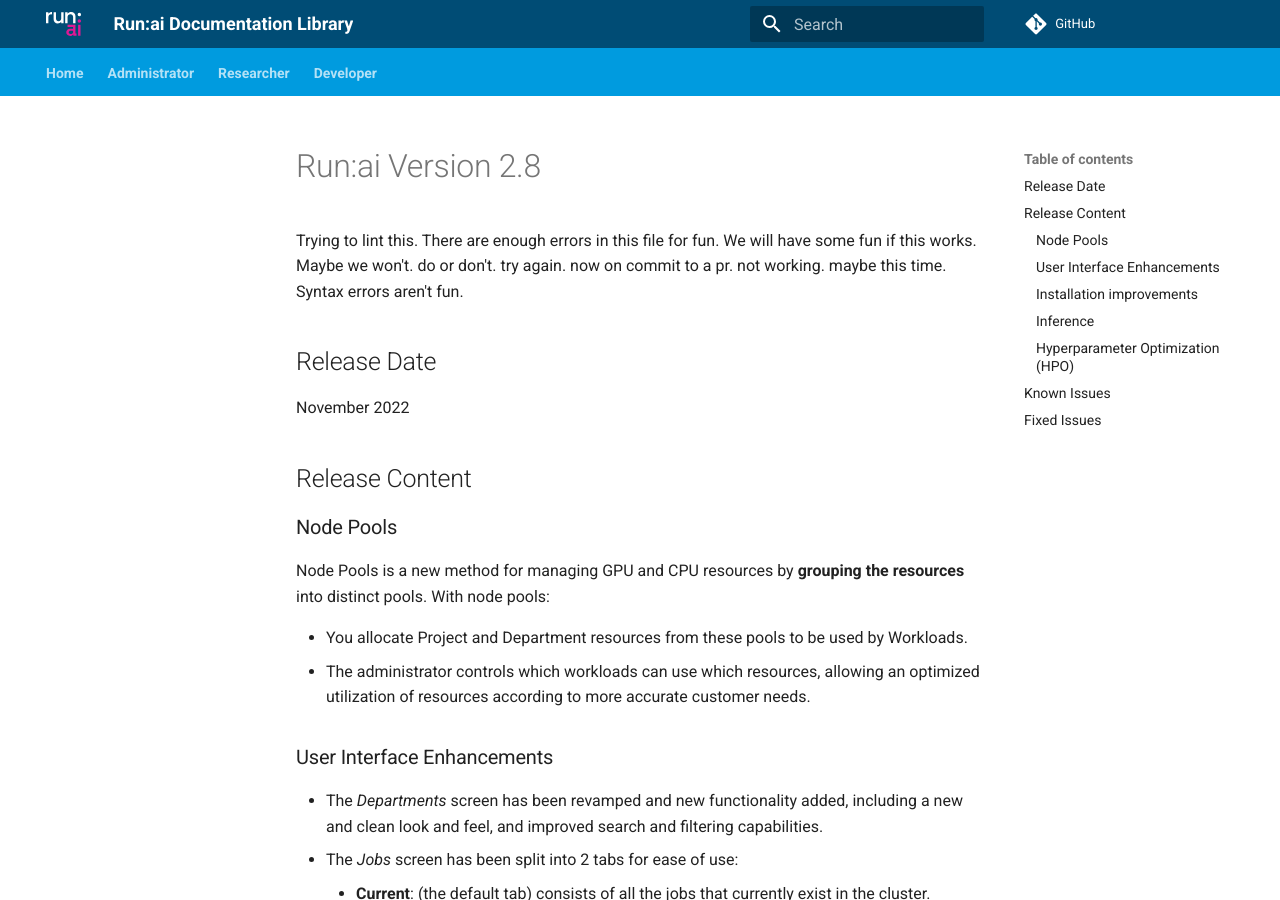
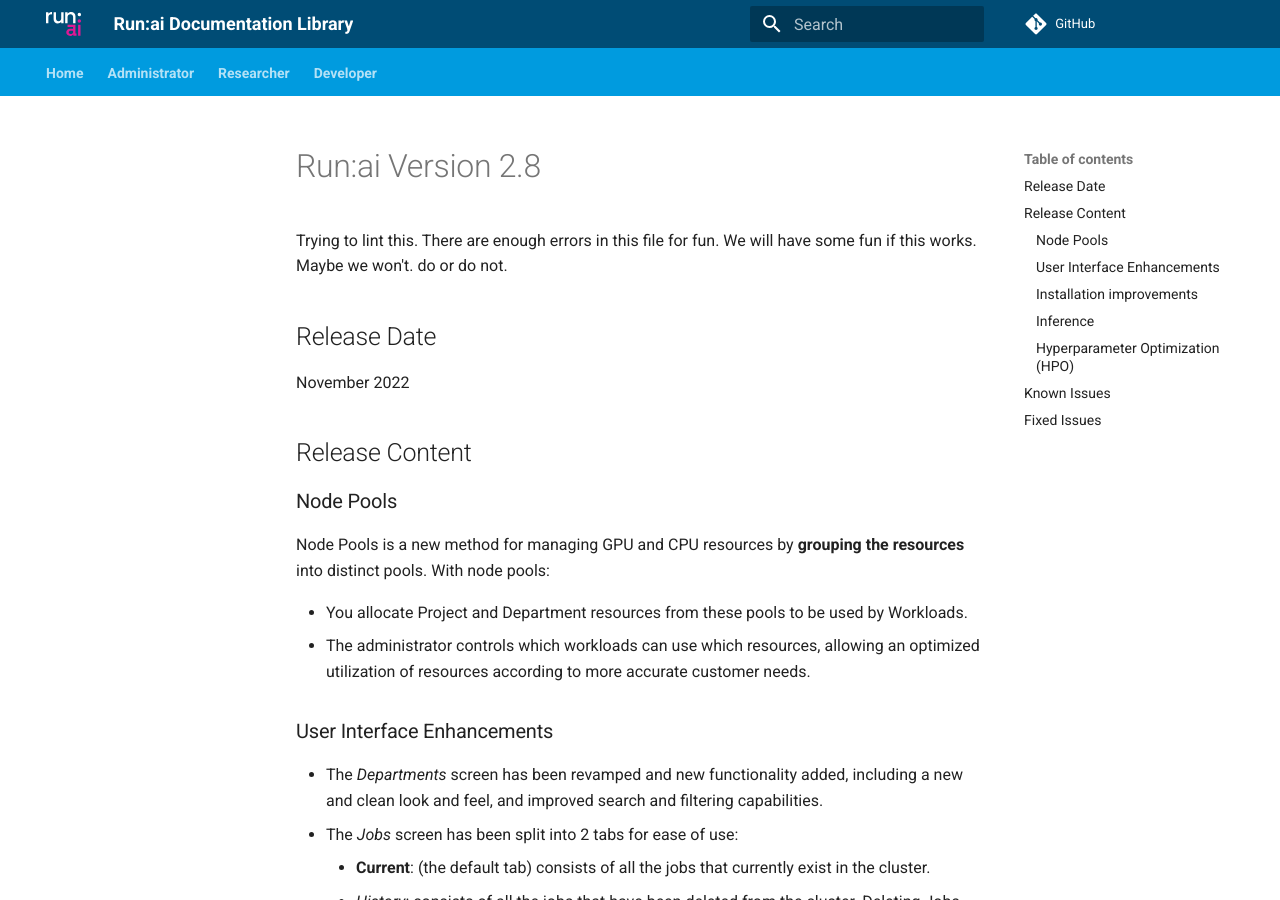
Before and after one commit to jasonnovichRunAI/gh-pages-test, an MkDocs documentation site: the page built from docs/home/whats-new-2-8-copy.md, in a window 1280 px wide and 900 px high. Built offline with MkDocs 1.6.1 and Material for MkDocs 9.7.7, drawn with Linux system fonts in a browser that asks for light colours; comment, search, counter and statistics services are not loaded; the version menu is left out.

Commit message:
pr linting with PR review test #1

```diff
--- a/docs/home/whats-new-2-8-copy.md
+++ b/docs/home/whats-new-2-8-copy.md
@@ -4,9 +4,7 @@
 There are enough errors in this file for fun.
 We will have some fun if this works.
 Maybe we won't.
-do or don't.
-try again. now on commit to a pr. not working. maybe this time.
-Syntax errors aren't fun.
+do or do not.
 
 ## Release Date
  November 2022
```
